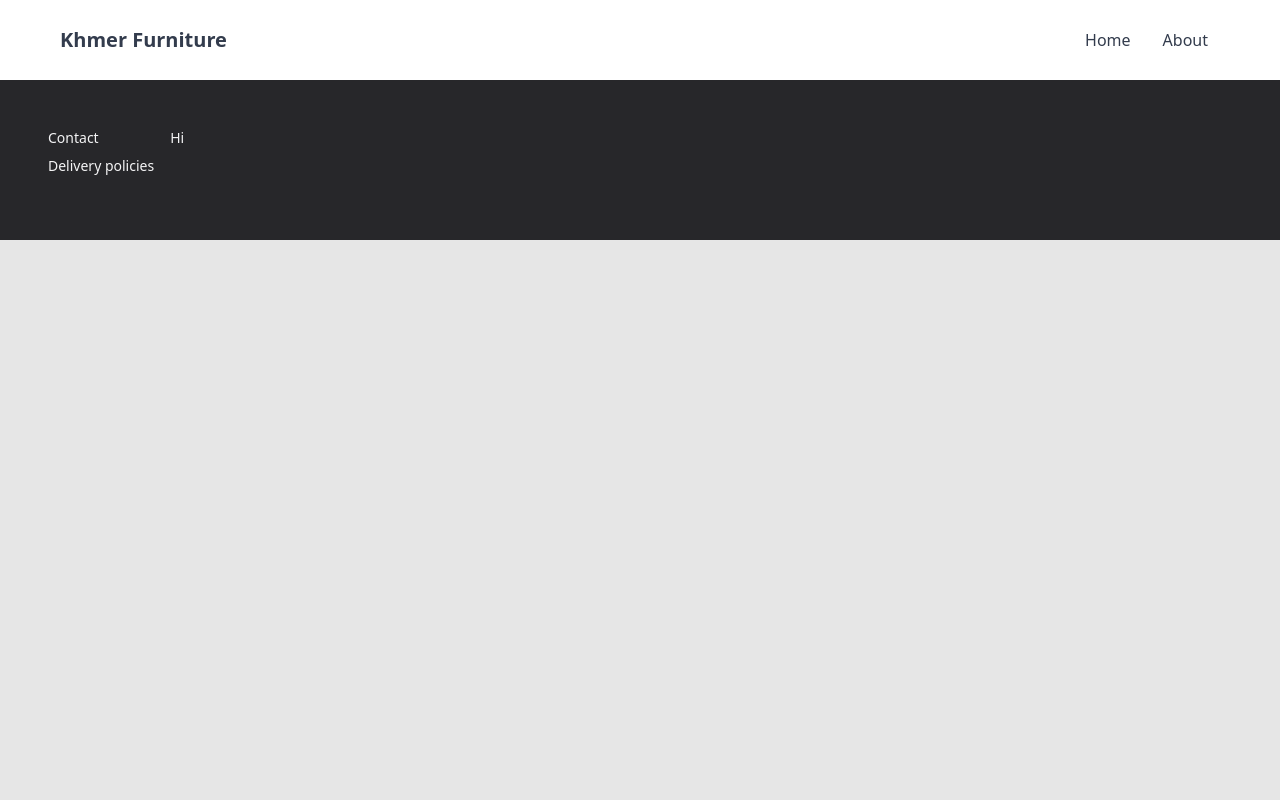
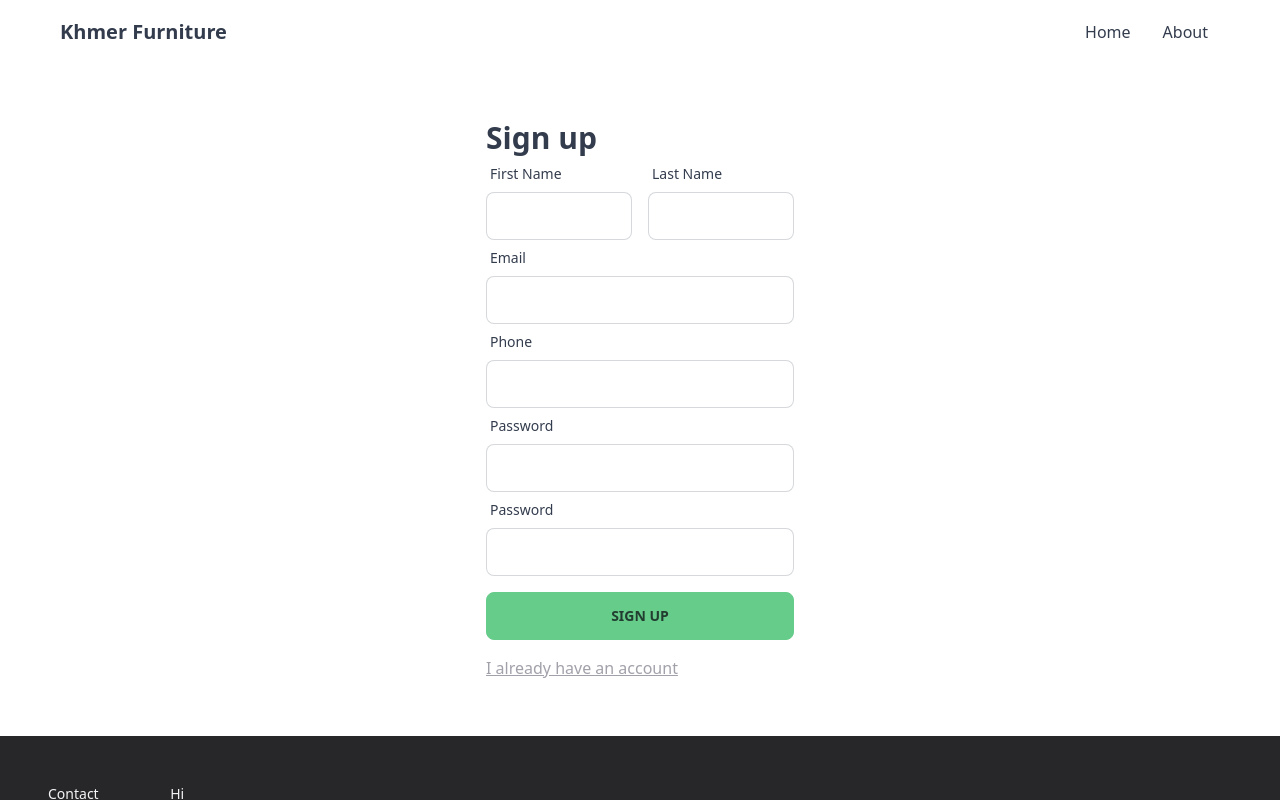
Before and after one commit to PlayerNguyen/dotot-shop, a React (Vite) app in the folder client/: page /users/sign-up in a window 1280 px wide. Built offline with nearby package versions, Linux system fonts and the light colour scheme.

Commit message:
Add and register credentials components

```diff
--- a/client/src/App.jsx
+++ b/client/src/App.jsx
@@ -4,6 +4,10 @@ import { AiOutlineSearch, AiOutlineShoppingCart } from "react-icons/ai";
 import { Link, Route, Routes } from "react-router-dom";
 import Home from "./components/Home/Home";
 import Footer from "./components/Footer/Footer";
+import SignUp from "./components/Credentials/SignUp";
+import Credentials from "./components/Credentials/Credentials";
+import NoMatch from "./components/NoMatch/NoMatch";
+import SignIn from "./components/Credentials/SignIn";
 
 export default function App() {
   return (
@@ -62,7 +66,14 @@ export default function App() {
 
         {/* Render home */}
         <Routes>
-          <Route path="/" element={<Home />} />
+          <Route path="/">
+            <Route index element={<Home />} />
+            <Route path="/users" element={<Credentials />}>
+              <Route path="/users/sign-up" element={<SignUp />} />
+              <Route path="/users/sign-in" element={<SignIn />} />
+            </Route>
+            <Route path="*" element={<NoMatch />} />
+          </Route>
         </Routes>
 
         {/* Footer */}
--- /dev/null
+++ b/client/src/components/Credentials/Credentials.jsx
@@ -0,0 +1,15 @@
+import React from "react";
+import { Outlet, Route, Routes } from "react-router-dom";
+import SignUp from "./SignUp";
+
+export default function Credentials() {
+  return (
+    <div className="credentials-wrapper ">
+      {/* Container */}
+
+      <div className="credential-container bg-white px-6 py-2 ">
+        <Outlet />
+      </div>
+    </div>
+  );
+}
--- /dev/null
+++ b/client/src/components/Credentials/SignIn.jsx
@@ -0,0 +1,46 @@
+import React from "react";
+import { Link } from "react-router-dom";
+
+export default function SignIn() {
+  return (
+    <div className="signIn-wrapper">
+      <div className="signIn mx-6 my-12 sm:mx-auto sm:w-2/3 md:w-1/3 lg:w-1/4 sm:my-40">
+        <div className="text-3xl font-bold">Sign in</div>
+
+        {/* Email or phone number to login */}
+        <div>
+          <label className="label">
+            <span className="label-text">Email or phone number</span>
+          </label>
+          <input
+            type="text"
+            placeholder=""
+            className="input input-bordered w-full"
+          />
+        </div>
+
+        <div>
+          <label className="label">
+            <span className="label-text">Password</span>
+          </label>
+          <input
+            type="password"
+            placeholder=""
+            className="input input-bordered w-full"
+          />
+        </div>
+
+        <div className="flex flex-col gap-4 mt-4">
+          <div>
+            <button className="btn btn-primary w-full">Sign in</button>
+          </div>
+          <div>
+            <Link className="link text-zinc-400" to="/users/sign-up">
+              I do not have an account yet
+            </Link>
+          </div>
+        </div>
+      </div>
+    </div>
+  );
+}
--- /dev/null
+++ b/client/src/components/Credentials/SignUp.jsx
@@ -0,0 +1,96 @@
+import React from "react";
+import { Link } from "react-router-dom";
+
+export default function SignUp() {
+  return (
+    <div className="signUp-wrapper">
+      <div className="signUp mx-6 my-12 sm:mx-auto sm:w-2/3 md:w-1/3 lg:w-1/4">
+        <div className="font-bold text-3xl">Sign up</div>
+
+        {/* First and last name field group */}
+        <div className="flex flex-row gap-4">
+          <div>
+            <label className="label">
+              <span className="label-text">First Name</span>
+            </label>
+            <input
+              type="text"
+              placeholder=""
+              className="input input-bordered w-full"
+            />
+          </div>
+
+          <div>
+            <label className="label">
+              <span className="label-text">Last Name</span>
+            </label>
+            <input
+              type="text"
+              placeholder=""
+              className="input input-bordered w-full"
+            />
+          </div>
+        </div>
+
+        {/* Email field group */}
+        <div>
+          <label className="label">
+            <span className="label-text">Email</span>
+          </label>
+          <input
+            type="email"
+            placeholder=""
+            className="input input-bordered w-full"
+          />
+        </div>
+
+        {/* phone field group */}
+        <div>
+          <label className="label">
+            <span className="label-text">Phone</span>
+          </label>
+          <input
+            type="text"
+            placeholder=""
+            className="input input-bordered w-full"
+          />
+        </div>
+
+        {/* Password field group */}
+        <div>
+          <label className="label">
+            <span className="label-text">Password</span>
+          </label>
+          <input
+            type="password"
+            placeholder=""
+            className="input input-bordered w-full"
+          />
+        </div>
+        {/* Re password group */}
+        <div>
+          <label className="label">
+            <span className="label-text">Password</span>
+          </label>
+          <input
+            type="password"
+            placeholder=""
+            className="input input-bordered w-full"
+          />
+        </div>
+
+        {/* Submit button */}
+        <div className="flex flex-col mt-4 gap-4">
+          <div>
+            <button class="btn btn-primary w-full">Sign up</button>
+          </div>
+          <div className="flex-1">
+            <Link to="/users/sign-in" className="link text-zinc-400">
+              I already have an account
+            </Link>
+          </div>
+        </div>
+      </div>
+    </div>
+  );
+}
```
